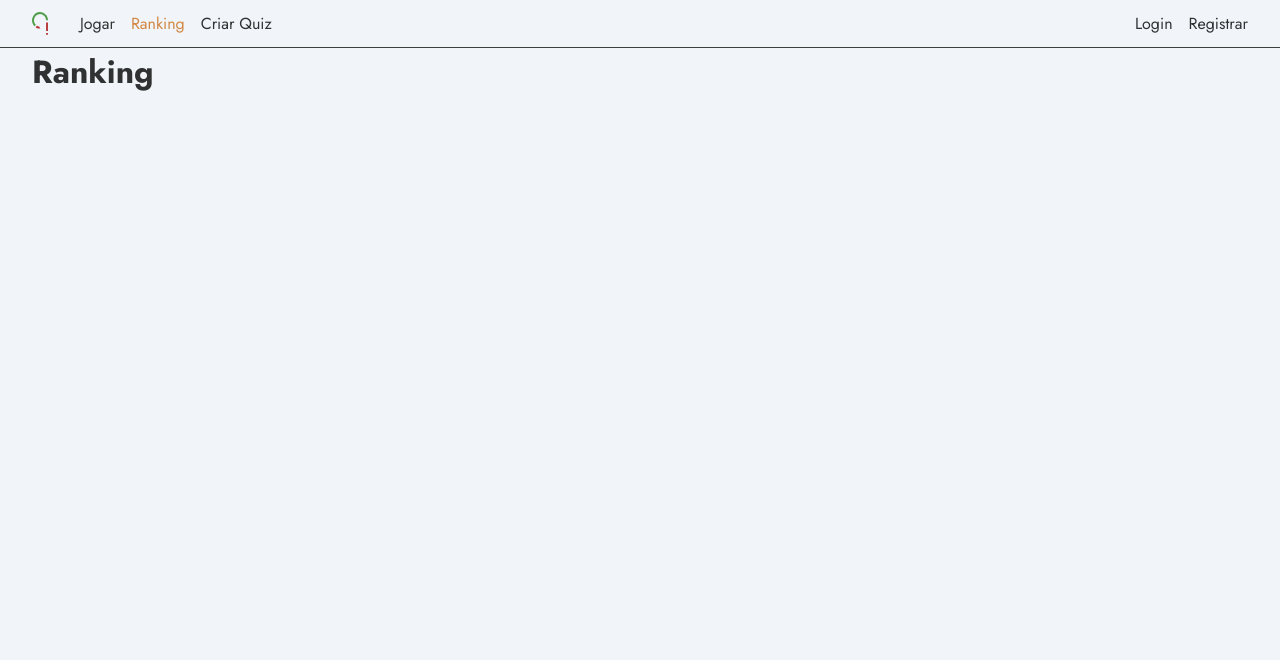
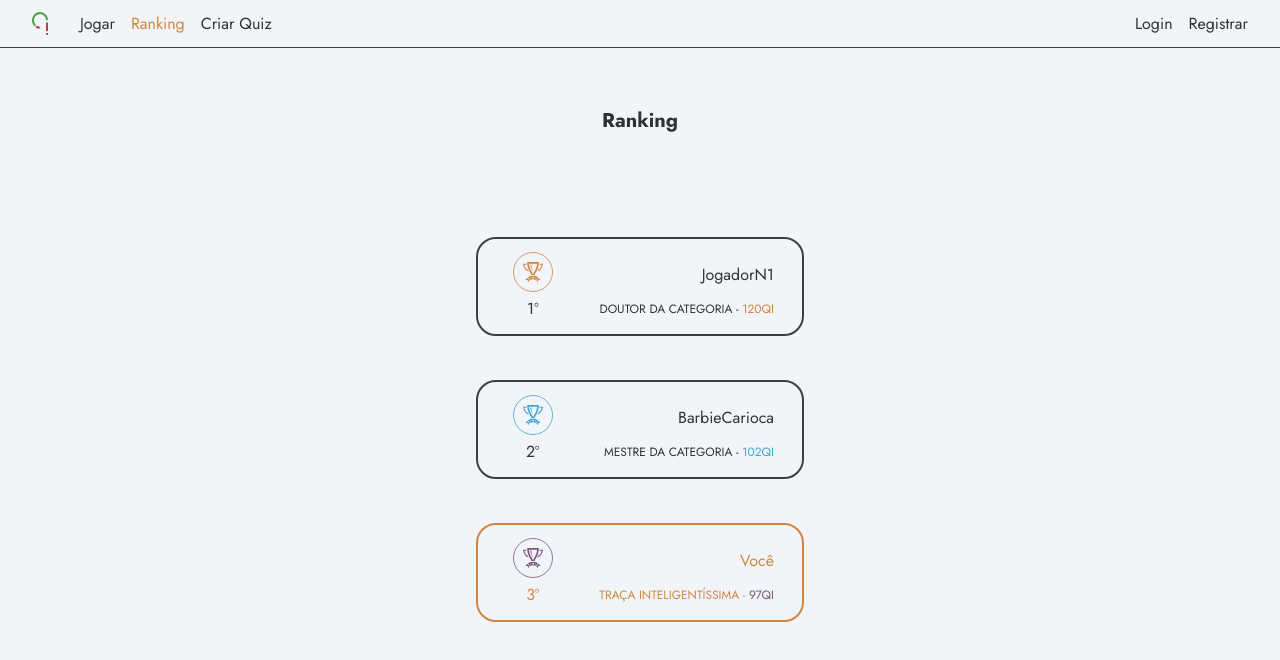
Before and after one commit to mariaEdCaldas/grupo_09-PW-T02-2023-2, a React (Vite) app in the folder front-quiz/: page /#/ranking in a window 1280 px wide. Shown: the top 660 px of the page. Built offline with nearby package versions, Linux system fonts and the light colour scheme.

Commit message:
finishing ranking

```diff
--- a/front-quiz/src/assets/images/OutlinedPlay.tsx
+++ b/front-quiz/src/assets/images/OutlinedPlay.tsx
@@ -1,4 +1,3 @@
-import * as React from "react"
 import { SVGProps } from "react"
 const SvgComponent = (props: SVGProps<SVGSVGElement>) => (
   <svg
--- /dev/null
+++ b/front-quiz/src/assets/images/RankingSimble.tsx
@@ -0,0 +1,17 @@
+import { SVGProps } from "react"
+const SvgComponent = (props: SVGProps<SVGSVGElement> & {rankingColor:string}) => (
+  <svg
+    xmlns="http://www.w3.org/2000/svg"
+    width={40}
+    height={40}
+    fill="none"
+    {...props}
+  >
+    <circle cx={20} cy={20} r={19.5} stroke={props.rankingColor} opacity={0.8} />
+    <path
+      fill={props.rankingColor}
+      d="m14.69 25.856 1.887 2.799A6.618 6.618 0 0 0 15.153 30l-.4-2.088H12.5a9.96 9.96 0 0 1 2.19-2.056Zm10.62 0-1.887 2.799A6.618 6.618 0 0 1 24.847 30l.4-2.088H27.5a9.96 9.96 0 0 0-2.19-2.056ZM20 23.866a9.885 9.885 0 0 0-5.02 1.36l1.893 2.806a6.532 6.532 0 0 1 3.127-.79c1.13 0 2.195.284 3.127.79l1.892-2.806A9.885 9.885 0 0 0 20 23.866Zm-1.95 2.729-.448-.24-.447.24.09-.5-.366-.35.502-.07.22-.455.222.456.503.069-.365.35.088.5Zm2.623-.096-.681-.365-.684.365.137-.762-.56-.536.768-.106.339-.696.337.696.767.106-.56.536.137.762Zm2.153.096-.447-.24-.447.24.089-.5-.365-.35.502-.07.222-.455.22.456.503.069-.365.35.088.5Zm2.181-8.548a22.893 22.893 0 0 1-.735 1.485C27.66 18.41 29.69 15.088 30 11.667h-3.398c-.03.401-.066.796-.115 1.17h2.24c-.355 1.668-1.29 3.941-3.72 5.21ZM20 23.032c.48 0 .96.033 1.434.096 1.018-2.89 4.4-5.829 4.4-13.128H14.166c0 7.298 3.387 10.238 4.408 13.127.47-.063.947-.095 1.425-.095Zm4.1-11.365c-.306 3.755-1.627 6.025-2.81 8.057-.48.828-.946 1.628-1.285 2.459-.34-.832-.807-1.633-1.29-2.461-1.185-2.031-2.51-4.301-2.816-8.055h8.202Zm-8.373 7.865a22.87 22.87 0 0 1-.735-1.486c-2.429-1.268-3.364-3.542-3.72-5.21h2.24a22.05 22.05 0 0 1-.114-1.17H10c.31 3.421 2.34 6.743 5.727 7.866Zm2.726-7.032H17.3c.312 2.598 1.547 5.852 2.7 7.122-.938-2.135-1.54-4.665-1.547-7.122Z"
+    />
+  </svg>
+)
+export { SvgComponent as RankingSimble }
--- a/front-quiz/src/components/gameCard/GameCard.tsx
+++ b/front-quiz/src/components/gameCard/GameCard.tsx
@@ -1,14 +1,17 @@
+import { NavLink } from "react-router-dom";
 import { OutlinedPlay } from "../../assets/images/OutlinedPlay";
 import { Difficulty, DifficultyColorEnum } from "../../models/Difficulty";
 import "./GameCard.scss";
 
 interface GameCardProps {
+    id: string;
     name: string;
     difficulty: Difficulty;
     category: string;
 }
 
 export default function GameCard({
+    id,
     name,
     difficulty,
     category,
@@ -16,6 +19,7 @@ export default function GameCard({
     const cardColor = DifficultyColorEnum[difficulty];
 
     return (
+        <NavLink to={`play-quiz/${id}`}>
             <div className="game-card" style={{ backgroundColor: cardColor }}>
                 <div className="left-side">
                     <div className="play-button-container">
@@ -34,5 +38,6 @@ export default function GameCard({
                     </div>
                 </div>
             </div>
+        </NavLink>
     );
 }
--- a/front-quiz/src/components/menu/Menu.scss
+++ b/front-quiz/src/components/menu/Menu.scss
@@ -1,4 +1,5 @@
 $active-color: #D18641;
+$hover-color: hsl(29, 61%, 40%);
 
 .menu-container{
     width: 100%;
@@ -27,8 +28,15 @@ $active-color: #D18641;
     gap: 1rem;
 }
 .menu-item{
+    transition: color .3s ease-in-out;
     &.active{
-        color: $active-color
+        color: $active-color;
+        &:hover{
+            color: $active-color;
+        }
+    }
+    &:hover{
+        color: $hover-color;
     }
 }
 
--- /dev/null
+++ b/front-quiz/src/components/rankingCard/RankingCard.scss
@@ -0,0 +1,89 @@
+$ranking-card-border-color: #3F3F3F;
+$current-player-color: #D18641;
+.ranking-card{
+    width: 20.5rem;
+    height: 6.19rem;
+    padding: 1rem 1.75rem;
+    display: flex;
+    flex-direction: row;
+    align-items: center;
+
+    border: $ranking-card-border-color solid 2px;
+    border-radius: 20px;
+    filter: none;
+    transition: filter .3s ease-in-out;
+    &:hover{
+        // add a filter to the background
+        filter: brightness(1.1);
+    }
+
+    & *{
+        color: hsl(0, 0%, 20%);
+    }
+
+    & .left-side{
+        display: flex;
+        flex-direction: column;
+        align-items: center;
+        width: 20%;
+    }
+    & .right-side{
+        display: flex;
+        flex-direction: column;
+        align-items: flex-end;
+        width: 80%;
+    }
+
+    &.current-player-rank{
+        border-color: $current-player-color;
+        & *{
+            color: $current-player-color;
+            border-color: $current-player-color;
+        }
+    }
+}
+
+.play-button-container{
+    display: flex;
+    align-items: center;
+    justify-content: center;
+    height: 2.5rem;
+}
+.ranking-difficulty-container{
+    width: fit-content;
+    & .ranking-difficulty{
+        font-size: .75rem;
+    }
+}
+
+.ranking-title-container{
+    display: flex;
+    align-items: center;
+    width: fit-content;
+    height: 2.5rem;
+    & .ranking-title{
+        width: fit-content;
+        height: fit-content;
+        font-size: 1rem;
+        font-weight: 400;
+    }
+}
+.ranking-desc-container{
+    width: fit-content;
+    & .ranking-desc{
+        width: fit-content;
+        font-size: .75rem;
+    }
+}
+
+.ranking-card-bottom-container{
+    margin-top:.35rem;
+}
+
+@media (max-width: 300px){
+    .play-button-container{
+        & *{
+            scale: 0.8;
+        }
+    }
+}
--- /dev/null
+++ b/front-quiz/src/components/rankingCard/RankingCard.tsx
@@ -0,0 +1,44 @@
+import { RankingSimble } from "../../assets/images/RankingSimble";
+import { Ranking, RankingColorEnum, RankingEnum } from "../../models/Ranking";
+import "./RankingCard.scss";
+
+interface RankingCardProps {
+    name: string;
+    ranking: Ranking;
+    score: number;
+    isCurrentPlayer?: boolean;
+}
+
+export default function RankingCard({
+    name,
+    ranking,
+    score,
+    isCurrentPlayer
+}: RankingCardProps) {
+    const cardColor = RankingColorEnum[`${ranking}` as keyof typeof RankingColorEnum] || RankingColorEnum["default"];
+    return (
+            <div className={`ranking-card${isCurrentPlayer ? " current-player-rank" :""}`}>
+                <div className="left-side">
+                    <div className="play-button-container">
+                        <RankingSimble rankingColor={cardColor}/>
+                    </div>
+                    <div className="ranking-Ranking-container ranking-card-bottom-container">
+                        <p className="ranking-Ranking">{ranking}</p>
+                    </div>
+                </div>
+                <div className="right-side">
+                    <div className="ranking-title-container">
+                        <h1 className="ranking-title">{isCurrentPlayer ? "Você" : name}</h1>
+                    </div>
+                    <div className="ranking-desc-container ranking-card-bottom-container">
+                        <p className="ranking-desc">
+                            {
+                                `${(ranking && RankingEnum[ranking  as keyof typeof RankingEnum])||RankingEnum["default"]} - `
+                            }
+                            <span style={{color: cardColor}}>{score}QI</span>
+                        </p>
+                    </div>
+                </div>
+            </div>
+    );
+}
--- /dev/null
+++ b/front-quiz/src/models/Ranking.ts
@@ -0,0 +1,19 @@
+type Ranking = `${number}º`
+
+enum RankingEnum {
+    "1º" = "DOUTOR DA CATEGORIA",
+    "2º" = "MESTRE DA CATEGORIA",
+    "3º" = "TRAÇA INTELIGENTÍSSIMA",
+    "default" = "MEDIEVAL"
+}
+
+enum RankingColorEnum {
+    "1º" = "#D18641",
+    "2º" = "#41A6D1",
+    "3º" = "#7C597B",
+    "default" = "#59737C"
+}
+
+
+
+export { type Ranking, RankingEnum, RankingColorEnum}
--- a/front-quiz/src/pages/Ranking.tsx
+++ /dev/null
@@ -1,7 +0,0 @@
-export default function Ranking(){
-    return(
-        <>
-            <h1>Ranking</h1>
-        </>
-    )
-}
--- a/front-quiz/src/pages/Router.tsx
+++ b/front-quiz/src/pages/Router.tsx
@@ -2,7 +2,7 @@ import { Routes, Route } from "react-router-dom";
 import Home from "./home/Home";
 import Login from "./login/Login";
 import Registrar from "./Registrar";
-import Ranking from "./Ranking";
+import Ranking from "./ranking/Ranking";
 import Quiz from "./Quiz";
 import QuizBuilder from "./QuizBuilder";
 import QuestionBuilder from "./QuestionBuilder";
@@ -17,6 +17,7 @@ export default function Router() {
             <Route path="/play" Component={Quiz}></Route>
             <Route path="/create-quiz" Component={QuizBuilder}></Route>
             <Route path="/create-question" Component={QuestionBuilder}></Route>
+            <Route path="/play-quiz/:id" Component={Quiz}></Route>
         </Routes>
     );
 }
--- a/front-quiz/src/pages/home/Home.tsx
+++ b/front-quiz/src/pages/home/Home.tsx
@@ -18,9 +18,9 @@ export default function Home() {
                     </div>
                 </div>
                 <div className="game-list-container">
-                    <GameCard category="Geografia" difficulty="Moleza" name="A vida no semi-árido"/>
-                    <GameCard category="Geografia" difficulty="Desafiador" name="Sobre as planícies"/>
-                    <GameCard category="Geografia" difficulty="Impossível" name="Irlanda do norte"/>
+                    <GameCard id="vida-semi-arido" category="Geografia" difficulty="Moleza" name="A vida no semi-árido"/>
+                    <GameCard id="planicies" category="Geografia" difficulty="Desafiador" name="Sobre as planícies"/>
+                    <GameCard id="irlanda-do-norte" category="Geografia" difficulty="Impossível" name="Irlanda do norte"/>
 
                 </div>
             </div>
--- /dev/null
+++ b/front-quiz/src/pages/ranking/Ranking.scss
@@ -0,0 +1,17 @@
+.ranking-container{
+    display: flex;
+    flex-direction: column;
+    align-items: center;
+    justify-content: center;
+    padding-top: 3.625rem;
+    gap: 6.3125rem
+}
+.ranking-title{
+    font-size: 1.25rem;
+}
+
+.ranking-players-list{
+    display: flex;
+    flex-direction: column;
+    gap: 2.75rem;
+}
--- /dev/null
+++ b/front-quiz/src/pages/ranking/Ranking.tsx
@@ -0,0 +1,16 @@
+
+import RankingCard from "../../components/rankingCard/RankingCard"
+import "./Ranking.scss"
+
+export default function Ranking(){
+    return(
+        <div className="ranking-container">
+            <h1 className="ranking-title">Ranking</h1>
+            <div className="ranking-players-list">
+                <RankingCard score={120} ranking="1º" name="JogadorN1"/>
+                <RankingCard score={102} ranking="2º" name="BarbieCarioca"/>
+                <RankingCard score={97} ranking="3º" name="FiodorovitchKaranpoch" isCurrentPlayer/>
+            </div>
+        </div>
+    )
+}
```
Lines whose indentation alone changed are shown as unchanged.
